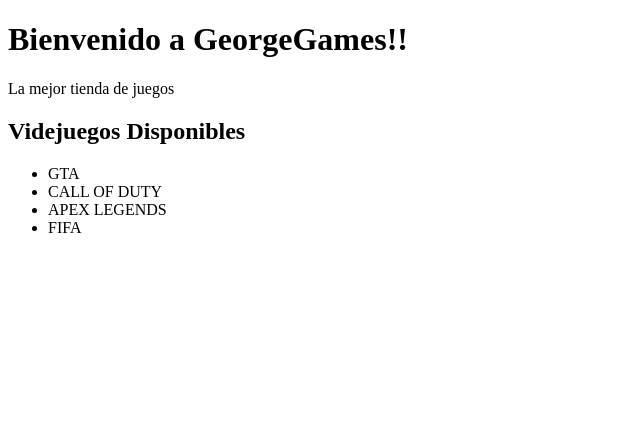
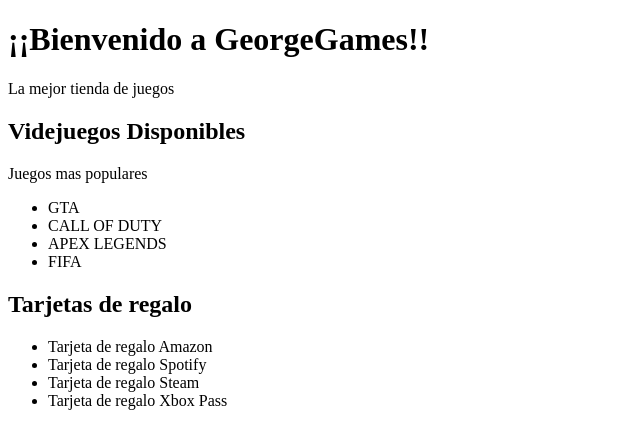
Before and after one commit to JorgeIvan0304/angular, an Angular app in the folder videojuegos/: page / in a window 1280 px wide. Shown: the top 448 px of the page, without its empty margins (0-640 px from the left). Built offline with nearby package versions, Linux system fonts and the light colour scheme.

Commit message:
version2

```diff
--- a/videojuegos/src/app/app.component.html
+++ b/videojuegos/src/app/app.component.html
@@ -1,5 +1,6 @@
 <div>
-    <h1>Bienvenido a GeorgeGames!!</h1>
+    <h1>¡¡Bienvenido a GeorgeGames!!</h1>
     <p> La mejor tienda de juegos </p>
     <videojuego></videojuego>
+    <zapatillas></zapatillas>
 </div>
--- a/videojuegos/src/app/app.module.ts
+++ b/videojuegos/src/app/app.module.ts
@@ -3,11 +3,13 @@
 
 import { AppComponent } from './app.component';
 import { VideojuegoComponent } from './videojuego/videojuego.component';
+import { ZapatillasComponent } from './zapatillas/zapatillas.component';
 
 @NgModule({
   declarations: [
     AppComponent,
-    VideojuegoComponent
+    VideojuegoComponent,
+    ZapatillasComponent
   ],
   imports: [
     BrowserModule
--- a/videojuegos/src/app/videojuego/videojuego.component.html
+++ b/videojuegos/src/app/videojuego/videojuego.component.html
@@ -1,4 +1,5 @@
-<h2>Videjuegos Disponibles</h2>
+<h2>{{titulo}}</h2>
+<p>{{listado}} </p>
 <ul>
     <li>GTA</li>
     <li>CALL OF DUTY</li>
--- a/videojuegos/src/app/videojuego/videojuego.component.ts
+++ b/videojuegos/src/app/videojuego/videojuego.component.ts
@@ -7,7 +7,13 @@
 })
 
 export class VideojuegoComponent{
+    public titulo: string;
+    public listado: string;
+
     constructor(){
+        this.titulo = "Videjuegos Disponibles";
+        this.listado = "Juegos mas populares";
+
         console.log("Corriendo de manera adecuada")
     }
 }
--- /dev/null
+++ b/videojuegos/src/app/zapatillas/zapatillas.component.html
@@ -0,0 +1,9 @@
+<h2>{{titulo}}</h2>
+<ul>
+
+    <li>Tarjeta de regalo Amazon</li>
+    <li>Tarjeta de regalo Spotify</li>
+    <li>Tarjeta de regalo Steam</li>
+    <li>Tarjeta de regalo Xbox Pass</li>
+
+</ul>
--- /dev/null
+++ b/videojuegos/src/app/zapatillas/zapatillas.component.ts
@@ -0,0 +1,10 @@
+import { Component } from "@angular/core";
+
+@Component({
+    selector: 'zapatillas',
+    templateUrl :"./zapatillas.component.html"
+})
+
+export class ZapatillasComponent{
+    public titulo: string = "Tarjetas de regalo";
+}
```
